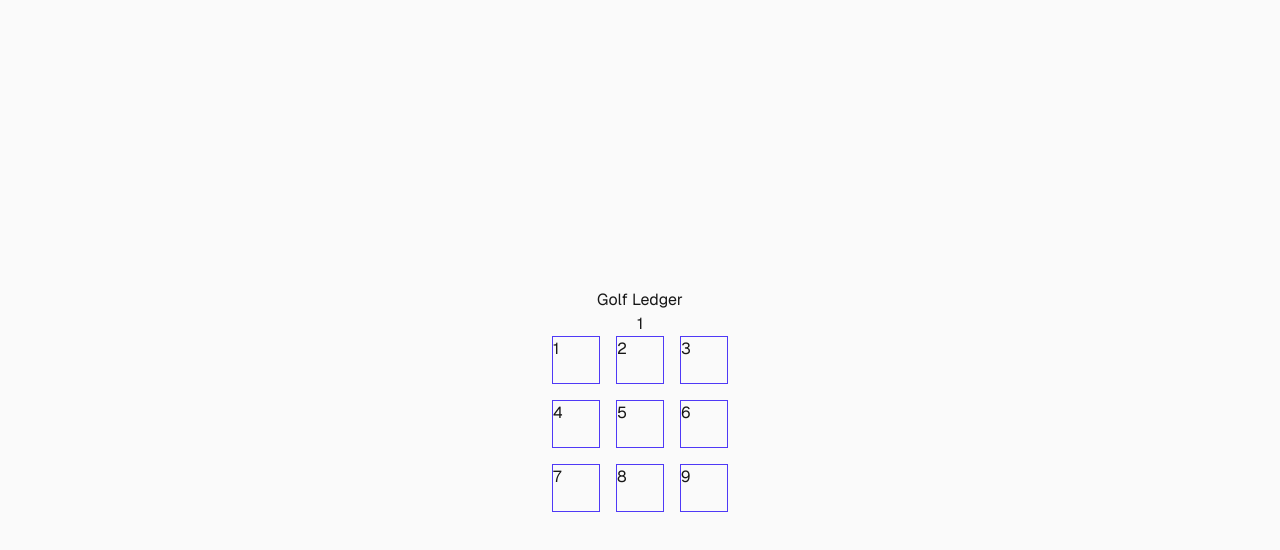
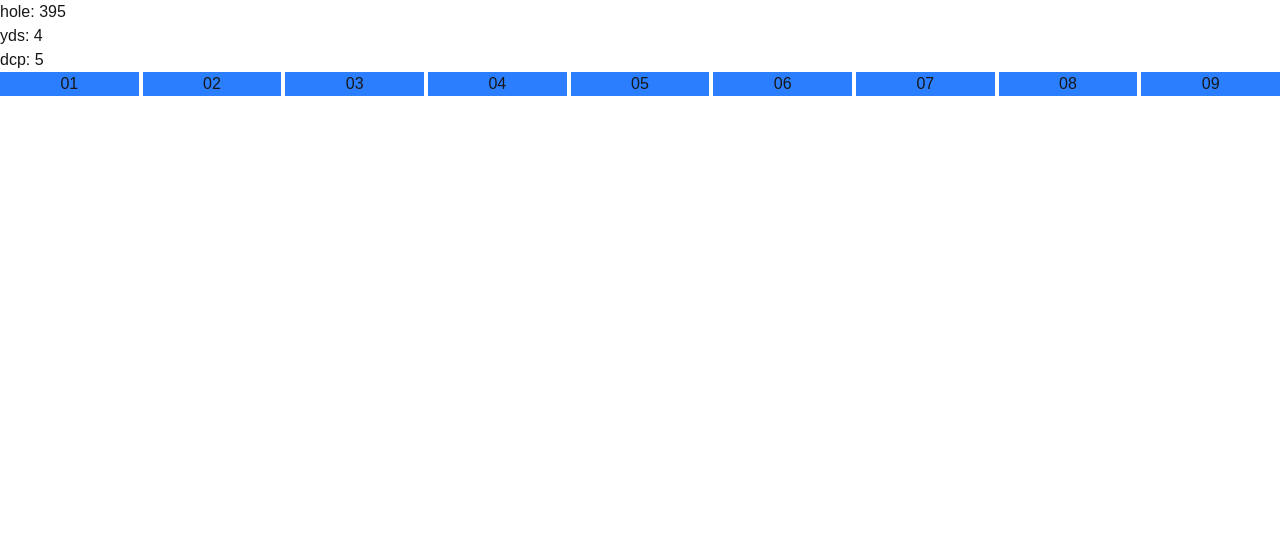
Before and after one commit to jlburks/Golf_Ledger, a Next.js app in the folder my-app/: page / in a window 1280 px wide. Shown: the top 550 px of the page. Built offline with nearby package versions, Linux system fonts and the light colour scheme.

Commit message:
hole info appears on app

```diff
--- /dev/null
+++ b/my-app/app/components/EnhancedScoreCard.tsx
@@ -0,0 +1,76 @@
+import { SetStateAction, useState } from 'react';
+
+export default function EnhancedScoreCard() {
+
+  const [selecthole,setSelectHole] = useState("h1")
+
+  const courseInfo = {
+    h1:{
+      yds:395,
+      par:4,
+      hcp:5
+    },
+    h2:{
+      yds:420,
+      par:4,
+      hcp:3
+    },
+    h3:{
+      yds:511,
+      par:5,
+      hcp:13
+    },
+    h4:{
+      yds:363,
+      par:4,
+      hcp:9
+    },
+    h5:{
+      yds:199,
+      par:3,
+      hcp:51
+    },
+    h6:{
+      yds:541,
+      par:5,
+      hcp:7
+    },
+    h7:{
+      yds:160,
+      par:3,
+      hcp:17
+    },
+    h8:{
+      yds:330,
+      par:4,
+      hcp:11
+    },
+    h9:{
+      yds:437,
+      par:4,
+      hcp:1
+    }
+  }
+
+  const currentHole = (x) => {
+    setSelectHole(x)
+  }
+  return (
+    <>
+    <h1>hole: {courseInfo[selecthole]["yds"]}</h1>
+    <h2>yds: {courseInfo[selecthole]["par"]}</h2>
+    <h2>dcp: {courseInfo[selecthole]["hcp"]}</h2>
+      <div className="grid grid-cols-9 gap-1">
+        <button className="bg-blue-500" onClick={()=>currentHole("h1")}>01</button>
+        <button className="bg-blue-500" onClick={()=>currentHole("h2")}>02</button>
+        <button className="bg-blue-500" onClick={()=>currentHole("h3")}>03</button>
+        <button className="bg-blue-500" onClick={()=>currentHole("h4")}>04</button>
+        <button className="bg-blue-500" onClick={()=>currentHole("h5")}>05</button>
+        <button className="bg-blue-500" onClick={()=>currentHole("h6")}>06</button>
+        <button className="bg-blue-500" onClick={()=>currentHole("h7")}>07</button>
+        <button className="bg-blue-500" onClick={()=>currentHole("h8")}>08</button>
+        <button className="bg-blue-500" onClick={()=>currentHole("h9")}>09</button>
+    </div>
+</>
+  );
+}
--- a/my-app/app/components/Hole.tsx
+++ /dev/null
@@ -1,12 +0,0 @@
-export default function Hole({holeInfo}) {
-  const setHoleNum = () => {
-    console.log(holeInfo.holeNum, holeInfo.centgreen,holeInfo.par,holeInfo.handicap)
-  }
-  return (
-    <button onClick={setHoleNum}>
-      {holeInfo.holeNum}
-    </button>
-  );
-}
-
-// holeNum: 1, centgreen:"00yds", par:4, handicap:8
--- a/my-app/app/page.tsx
+++ b/my-app/app/page.tsx
@@ -1,55 +1,16 @@
 "use client"
 import { useState } from 'react';
+import EnhancedScoreCard from "./components/EnhancedScoreCard";
+
 
 import Image from "next/image";
-import Hole from "./components/Hole"
 
 export default function Home() {
-  const [holeSelected,setHoleSelected] = useState({holeNum: 1, centgreen:0, par:4, handicap:8}) //current course
-  const [CourseName,setCourseName] = useState("") //current course
-  const [holeNumber,setHoleNumber] = useState(1) // selected hole number
-  const [par,setPar] = useState("") // par for hole (3,4,5)
-  const [yardage,setYardage] = useState("") // yardage to center of green
-  const [strokeGraphic,setStrokeGraphic] = useState("") // keep track of strokes
-
 
 
   return (
-    <div className="flex flex-col flex-1 items-center justify-center bg-zinc-50 font-sans dark:bg-black">
-        <h1>Golf Ledger</h1>
-        <h2>{holeNumber}</h2>
-        <div className="inline-grid grid-cols-3 gap-4">
-          <span className="size-12 border border-indigo-600">
-            <Hole  holeInfo={{holeNum: 1, centgreen:0, par:4, handicap:8}}></Hole>
-          </span>
-          <span className="size-12 border border-indigo-600">
-            <Hole  holeInfo={{holeNum: 2, centgreen:0, par:4, handicap:8}}></Hole>
-          </span>
-          <span className="size-12 border border-indigo-600">
-            <Hole  holeInfo={{holeNum: 3, centgreen:0, par:4, handicap:8}}></Hole>
-          </span>
-          <span className="size-12 border border-indigo-600">
-            <Hole  holeInfo={{holeNum: 4, centgreen:0, par:4, handicap:8}}></Hole>
-          </span>
-          <span className="size-12 border border-indigo-600">
-            <Hole  holeInfo={{holeNum: 5, centgreen:0, par:4, handicap:8}}></Hole>
-          </span>
-          <span className="size-12 border border-indigo-600">
-            <Hole  holeInfo={{holeNum: 6, centgreen:0, par:4, handicap:8}}></Hole>
-          </span>
-          <span className="size-12 border border-indigo-600">
-            <Hole holeInfo={{holeNum: 7, centgreen:0, par:4, handicap:8}}></Hole>
-          </span>
-          <span className="size-12 border border-indigo-600">
-            <Hole holeInfo={{holeNum: 8, centgreen:0, par:4, handicap:8}}></Hole>
-          </span>
-          <span className="size-12 border border-indigo-600">
-            <Hole holeInfo={{holeNum: 9, centgreen:0, par:4, handicap:8}}></Hole>
-          </span>
-
-        </div>
-
-
-    </div>
+  <>
+    <EnhancedScoreCard />
+  </>
   );
 }
```
